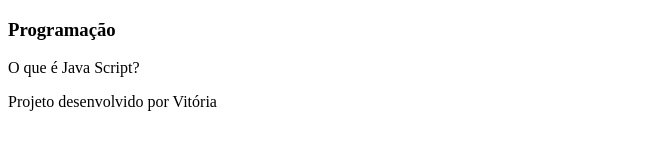
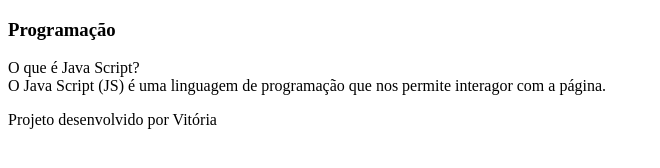
Before and after one commit to VitoriaDeOliveiraa/Ferramenta-de-Estudos---Vit-ria, a plain HTML site: page index.html in a window 1280 px wide. Shown: the whole page, without its empty margins (0-660 px from the left). Drawn offline with Linux system fonts and the light colour scheme.

Commit message:
Iniciamos a Aula 1

```diff
--- a/index.html
+++ b/index.html
@@ -13,7 +13,7 @@
                 <div class="cartao_conteudo_pergunta">
                     O que é Java Script?
                     <div class="cartao_conteudo_resposta">
-
+                        O Java Script (JS) é uma linguagem de programação que nos permite interagor com a página.
                     </div>
                 </div>
             </div>
```
